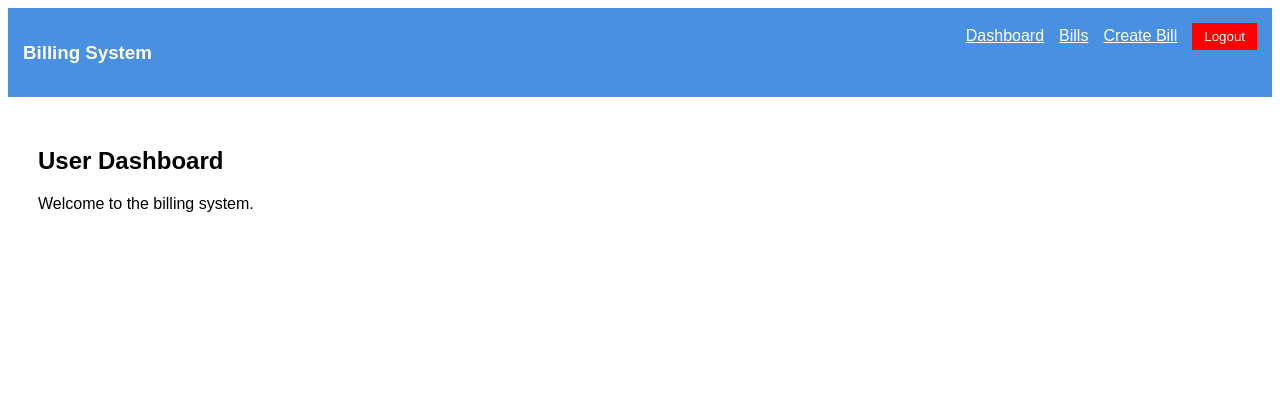
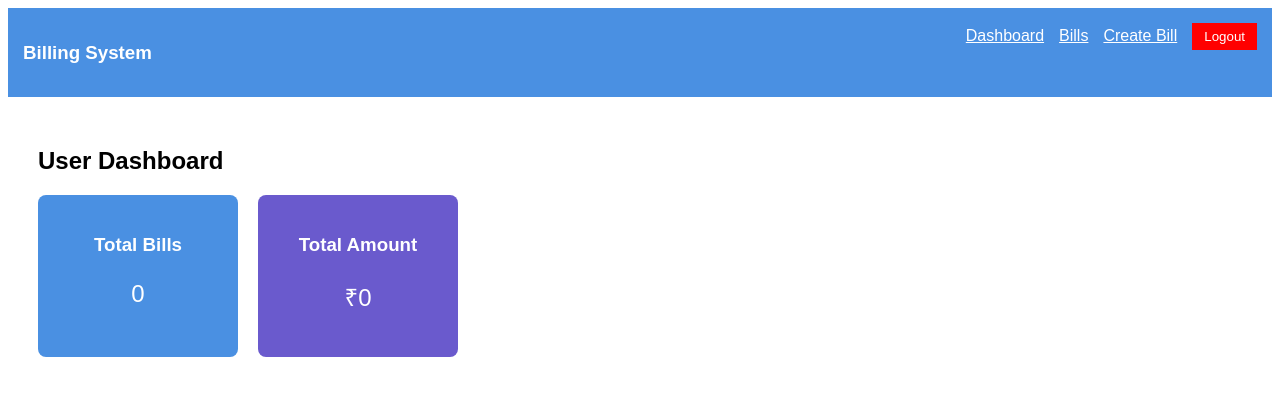
Before and after one commit to Shubhamdhiman16/PEP-repo, a React app in the folder frontend/billing-frontend/: page /dashboard in a window 1280 px wide. Shown: the top 396 px of the page. Built offline with nearby package versions, Linux system fonts and the light colour scheme; no server answers; sample sign-in values are in the browser's storage; the HTML template or start-up script is replaced by a standard one.

Commit message:
Add dashboard summary cards

```diff
--- a/frontend/billing-frontend/src/pages/Dashboard.jsx
+++ b/frontend/billing-frontend/src/pages/Dashboard.jsx
@@ -1,12 +1,73 @@
+import { useEffect, useState } from "react";
 import Navbar from "../components/Navbar";
+import { getBills } from "../services/billingService";
 
 function Dashboard() {
+  const [bills, setBills] = useState([]);
+
+  useEffect(() => {
+    const fetchBills = async () => {
+      try {
+        const data = await getBills();
+        setBills(data);
+      } catch (error) {
+        console.error("Error fetching bills", error);
+      }
+    };
+
+    fetchBills();
+  }, []);
+
+  const totalBills = bills.length;
+  const totalAmount = bills.reduce(
+    (sum, bill) => sum + Number(bill.totalAmount),
+    0
+  );
+
   return (
     <div>
       <Navbar />
+
       <div style={{ padding: "30px" }}>
         <h2>User Dashboard</h2>
-        <p>Welcome to the billing system.</p>
+
+        <div
+          style={{
+            display: "flex",
+            gap: "20px",
+            marginTop: "20px",
+          }}
+        >
+          {/* Total Bills Card */}
+          <div
+            style={{
+              padding: "20px",
+              background: "#4a90e2",
+              color: "white",
+              borderRadius: "8px",
+              width: "200px",
+              textAlign: "center",
+            }}
+          >
+            <h3>Total Bills</h3>
+            <p style={{ fontSize: "24px" }}>{totalBills}</p>
+          </div>
+
+          {/* Total Amount Card */}
+          <div
+            style={{
+              padding: "20px",
+              background: "#6a5acd",
+              color: "white",
+              borderRadius: "8px",
+              width: "200px",
+              textAlign: "center",
+            }}
+          >
+            <h3>Total Amount</h3>
+            <p style={{ fontSize: "24px" }}>₹{totalAmount}</p>
+          </div>
+        </div>
       </div>
     </div>
   );
```
